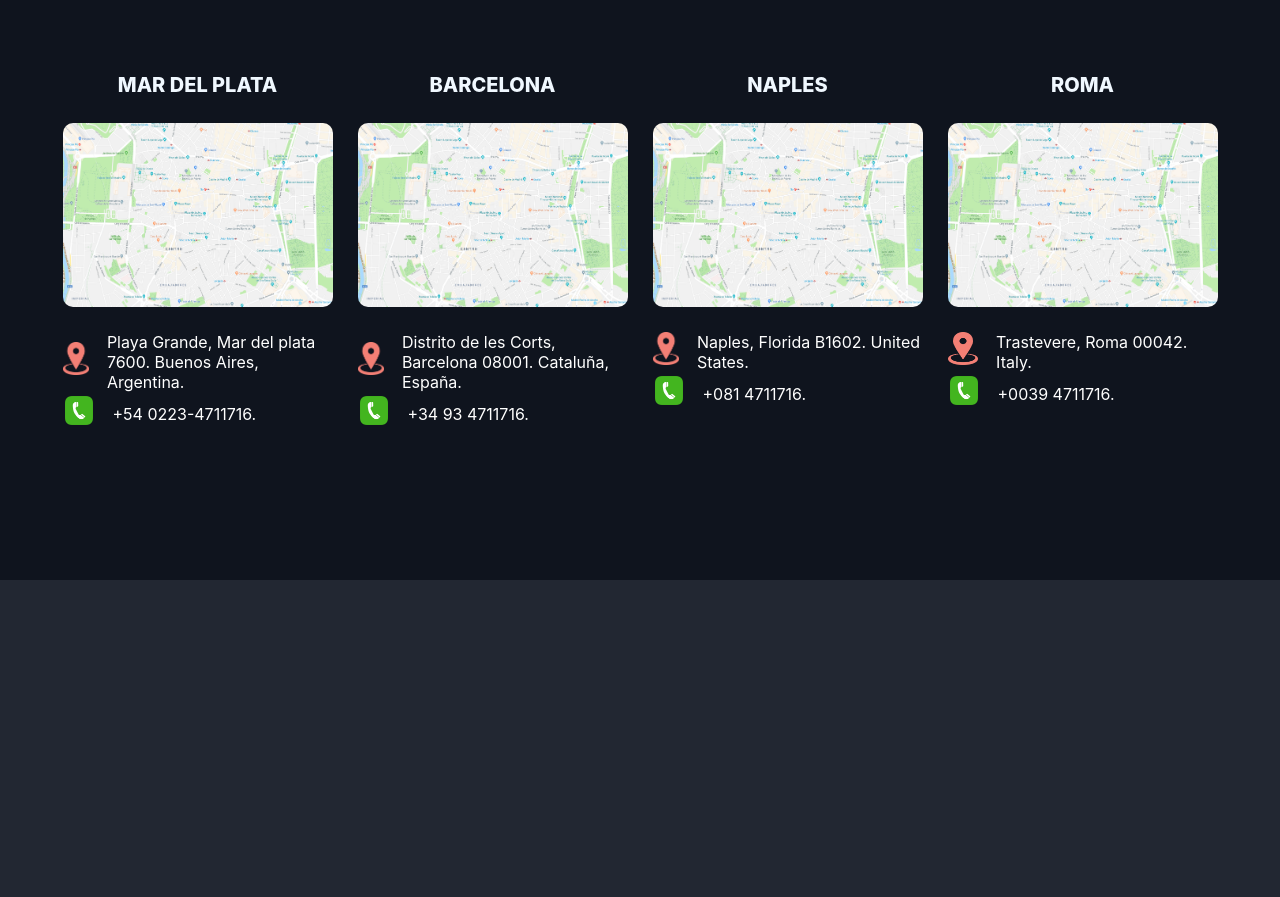
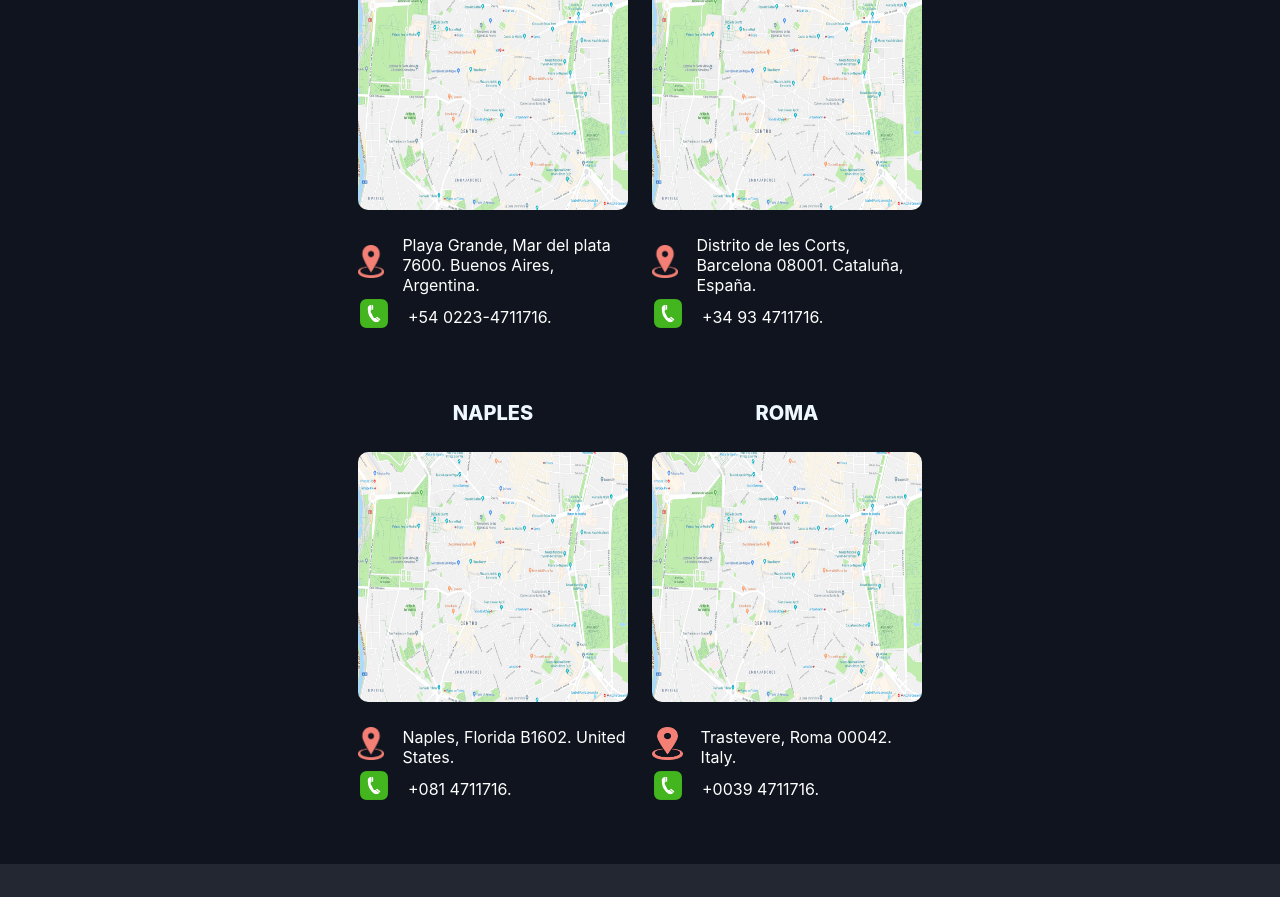
Before and after one commit to NicolasFranzese/msdesarmaderos, a React (Create React App) app: page / in a window 1280 px wide. Shown: the part 1900-2797 px from the top of the page. Built offline with nearby package versions, Linux system fonts and the light colour scheme.

Commit message:
fix: fixes

```diff
--- a/src/App.css
+++ b/src/App.css
@@ -119,15 +119,13 @@
   margin-left: 12px;
   margin-right: 12px;
   object-fit: contain;
-
 }
-
 
 
 .second-section {
   background: #0c0f16;
   display: flex;
-
+  min-height: auto;
 }
 
 .section-identity {
@@ -137,6 +135,7 @@
   display: flex;
   flex-direction: column;
   padding-top: 70px;
+  padding-bottom: 70px;
   border-radius: 16px;
 
 }
@@ -227,7 +226,7 @@
 
 .shops {
   display: flex;
-  justify-content: space-around;
+  justify-content: center;
   height: 100%;
   padding-top: 20px;
 }
@@ -243,6 +242,7 @@
   display: flex;
   flex-direction: column;
   width: 270px;
+  margin: 12px;
 
 }
 
@@ -256,7 +256,7 @@
 .maps {
 
   width: 100%;
-  height: 38%;
+  height: 250px;
   border-radius: 10px;
 }
 
--- a/src/App.js
+++ b/src/App.js
@@ -1,183 +1,194 @@
-import './App.css';
-import logo from '././images/logo.ico';
-import ford from './images/ford.png';
-import chevrolet from './images/chevrolet.png';
-import peugeot from './images/peugeot.png';
-import renault from './images/renault.png';
-import audi from './images/audi.png';
-import volkswagen from './images/volkswagen.png'
-import medalla from './images/medalla.png'
-import team from './images/team.png'
-import finanzas from './images/finanzas.png'
-import ubicacion from './images/ubicacion.png'
-import telefono from './images/telefono2.png'
-import maps from './images/maps.png'
-
+import "./App.css";
+import logo from "././images/logo.ico";
+import ford from "./images/ford.png";
+import chevrolet from "./images/chevrolet.png";
+import peugeot from "./images/peugeot.png";
+import renault from "./images/renault.png";
+import audi from "./images/audi.png";
+import volkswagen from "./images/volkswagen.png";
+import medalla from "./images/medalla.png";
+import team from "./images/team.png";
+import finanzas from "./images/finanzas.png";
+import ubicacion from "./images/ubicacion.png";
+import telefono from "./images/telefono2.png";
+import maps from "./images/maps.png";
 
 function App() {
   return (
     <div id="App">
-      <div className='section-container first-section'>
-
-        <div className='header'>
-          <img className='image' src={logo} />
+      <div className="section-container first-section">
+        <div className="header">
+          <img className="image" src={logo} />
         </div>
-        <div className='home-container'>
+        <div className="home-container">
           <div>
-            <div className='father-text-div'>
-              <h1 className='font'>MS Desarmaderos</h1>
+            <div className="father-text-div">
+              <h1 className="font">MS Desarmaderos</h1>
             </div>
 
-            <div className='slogan-div'>
-              <h2 className='slogan-font'>Es una empresa con grandes objetivos, la cual ha nacido de la fusión de un grupo de personas con mucha experiencia en el rubro, haciendo de la profesionalidad y un continuo afán de superación, los pilares fundamentales para llevar a cabo el cumplimiento de nuestros objetivos.</h2>
+            <div className="slogan-div">
+              <h2 className="slogan-font">
+                Es una empresa con grandes objetivos, la cual ha nacido de la
+                fusión de un grupo de personas con mucha experiencia en el
+                rubro, haciendo de la profesionalidad y un continuo afán de
+                superación, los pilares fundamentales para llevar a cabo el
+                cumplimiento de nuestros objetivos.
+              </h2>
             </div>
           </div>
           <div>
-            <div className='column-div'>
-
-            </div>
+            <div className="column-div"></div>
           </div>
         </div>
 
-        <div className='companies'>
-          <div className='son-companies' >
-            <h1 className='tittle-sponsors'>NUESTRAS MARCAS</h1>
-
+        <div className="companies">
+          <div className="son-companies">
+            <h1 className="tittle-sponsors">NUESTRAS MARCAS</h1>
           </div>
-          <div className='images-companies'>
-            <img className='sponsors' src={ford} />
-            <img className='sponsors' src={chevrolet} />
-            <img className='sponsors' src={peugeot} />
-            <img className='sponsors' src={renault} />
-            <img className='sponsors' src={audi} />
-            <img className='sponsors' src={volkswagen} />
-
+          <div className="images-companies">
+            <img className="sponsors" src={ford} />
+            <img className="sponsors" src={chevrolet} />
+            <img className="sponsors" src={peugeot} />
+            <img className="sponsors" src={renault} />
+            <img className="sponsors" src={audi} />
+            <img className="sponsors" src={volkswagen} />
           </div>
-        </div>
-
-
-      </div>
-
-      <div className='section-container second-section'>
-        <div className='section-identity'>
-          <div className='tittle-identity'>Why choose us?</div>
-
-          <div className='presentation'>
-            <div className='presentation2'>
-              <div className='description'>
-                <img className='logo-medal' src={medalla}></img>
-              </div>
-              <div className='medal-tittle'>
-                Wide range of brands
-              </div>
-              <div className='medal-description'>
-                We can help with your financing plan, we can offer some tips and tricks. Drive off with this dream car of yours regardless of your credit history.
-              </div>
-            </div>
-            <div className='presentation2'>
-              <div className='description'>
-                <img className='logo-medal' src={team}></img>
-              </div>
-              <div className='medal-tittle'>Trusted by our clients</div>
-              <div className='medal-description'>We can help with your financing plan, we can offer some tips and tricks. Drive off with this dream car of yours regardless of your credit history.</div>
-            </div>
-            <div className='presentation2'>
-              <div className='description'>
-                <img className='logo-medal' src={finanzas}></img>
-              </div>
-              <div className='medal-tittle'>Fast & easy financing</div>
-              <div className='medal-description'>We can help with your financing plan, we can offer some tips and tricks. Drive off with this dream car of yours regardless of your credit history.</div>
-            </div>
-
-          </div>
-
-
         </div>
       </div>
 
-      <div className='section-container third-section'>
-        <div className='principal-shops'>
-          <div className='tittle-shops'>Nuestras Sucursales</div>
-          <div className='shops'>
-            <div className='individual-shops'>
-              <div className='city-shops'>
-                <h4 className='subtitle-shops'>MAR DEL PLATA</h4>
+      <div className="section-container second-section">
+        <div className="section-identity">
+          <div className="tittle-identity">Why choose us?</div>
+
+          <div className="presentation">
+            <div className="presentation2">
+              <div className="description">
+                <img className="logo-medal" src={medalla}></img>
               </div>
-              <div className='maps'>
-                <img className='maps-image' src={maps}>
-                </img>
-              </div>
-              <div className='data-maps'>
-                <div className='sub-maps'>
-                  <img className='location' src={ubicacion}></img>
-                  <span className='text-location'>Playa Grande, Mar del plata 7600. Buenos Aires, Argentina.</span>
-                </div>
-                <div className='sub-maps'><img className='location' src={telefono}></img>
-                  <span className='text-location'>+54 0223-4711716.</span></div>
-
+              <div className="medal-tittle">Wide range of brands</div>
+              <div className="medal-description">
+                We can help with your financing plan, we can offer some tips and
+                tricks. Drive off with this dream car of yours regardless of
+                your credit history.
               </div>
             </div>
-            <div className='individual-shops'>
-              <div className='city-shops'>
-                <h4 className='subtitle-shops'>BARCELONA</h4>
+            <div className="presentation2">
+              <div className="description">
+                <img className="logo-medal" src={team}></img>
               </div>
-              <div className='maps'>
-                <img className='maps-image' src={maps}>
-                </img>
-              </div>
-              <div className='data-maps'>
-                <div className='sub-maps'>
-                  <img className='location' src={ubicacion}></img>
-                  <span className='text-location'>Distrito de les Corts, Barcelona 08001. Cataluña, España.</span>
-                </div>
-                <div className='sub-maps'><img className='location' src={telefono}></img>
-                  <span className='text-location'>+34 93 4711716.</span></div>
-
+              <div className="medal-tittle">Trusted by our clients</div>
+              <div className="medal-description">
+                We can help with your financing plan, we can offer some tips and
+                tricks. Drive off with this dream car of yours regardless of
+                your credit history.
               </div>
             </div>
-            <div className='individual-shops'>
-              <div className='city-shops'>
-                <h4 className='subtitle-shops'>NAPLES</h4>
+            <div className="presentation2">
+              <div className="description">
+                <img className="logo-medal" src={finanzas}></img>
               </div>
-              <div className='maps'>
-                <img className='maps-image' src={maps}>
-                </img>
-              </div>
-              <div className='data-maps'>
-                <div className='sub-maps'>
-                  <img className='location' src={ubicacion}></img>
-                  <span className='text-location'>Naples, Florida B1602. United States.</span>
-                </div>
-                <div className='sub-maps'><img className='location' src={telefono}></img>
-                  <span className='text-location'>+081 4711716.</span></div>
-
-              </div>
-            </div>
-            <div className='individual-shops'>
-              <div className='city-shops'>
-                <h4 className='subtitle-shops'>ROMA</h4>
-              </div>
-              <div className='maps'>
-                <img className='maps-image' src={maps}>
-                </img>
-              </div>
-              <div className='data-maps'>
-                <div className='sub-maps'>
-                  <img className='location' src={ubicacion}></img>
-                  <span className='text-location'>Trastevere, Roma 00042. Italy.</span>
-                </div>
-                <div className='sub-maps'><img className='location' src={telefono}></img>
-                  <span className='text-location'>+0039 4711716.</span></div>
-
+              <div className="medal-tittle">Fast & easy financing</div>
+              <div className="medal-description">
+                We can help with your financing plan, we can offer some tips and
+                tricks. Drive off with this dream car of yours regardless of
+                your credit history.
               </div>
             </div>
           </div>
         </div>
       </div>
 
-      <div className='section-container fourth-section'>
+      <div className="section-container third-section">
+        <div className="principal-shops">
+          <div className="tittle-shops">Nuestras Sucursales</div>
+          <div className="shops">
+            <div className="individual-shops">
+              <div className="city-shops">
+                <h4 className="subtitle-shops">MAR DEL PLATA</h4>
+              </div>
+              <div className="maps">
+                <img className="maps-image" src={maps}></img>
+              </div>
+              <div className="data-maps">
+                <div className="sub-maps">
+                  <img className="location" src={ubicacion}></img>
+                  <span className="text-location">
+                    Playa Grande, Mar del plata 7600. Buenos Aires, Argentina.
+                  </span>
+                </div>
+                <div className="sub-maps">
+                  <img className="location" src={telefono}></img>
+                  <span className="text-location">+54 0223-4711716.</span>
+                </div>
+              </div>
+            </div>
+            <div className="individual-shops">
+              <div className="city-shops">
+                <h4 className="subtitle-shops">BARCELONA</h4>
+              </div>
+              <div className="maps">
+                <img className="maps-image" src={maps}></img>
+              </div>
+              <div className="data-maps">
+                <div className="sub-maps">
+                  <img className="location" src={ubicacion}></img>
+                  <span className="text-location">
+                    Distrito de les Corts, Barcelona 08001. Cataluña, España.
+                  </span>
+                </div>
+                <div className="sub-maps">
+                  <img className="location" src={telefono}></img>
+                  <span className="text-location">+34 93 4711716.</span>
+                </div>
+              </div>
+            </div>
+          </div>
+          <div className="shops">
+            <div className="individual-shops">
+              <div className="city-shops">
+                <h4 className="subtitle-shops">NAPLES</h4>
+              </div>
+              <div className="maps">
+                <img className="maps-image" src={maps}></img>
+              </div>
+              <div className="data-maps">
+                <div className="sub-maps">
+                  <img className="location" src={ubicacion}></img>
+                  <span className="text-location">
+                    Naples, Florida B1602. United States.
+                  </span>
+                </div>
+                <div className="sub-maps">
+                  <img className="location" src={telefono}></img>
+                  <span className="text-location">+081 4711716.</span>
+                </div>
+              </div>
+            </div>
+            <div className="individual-shops">
+              <div className="city-shops">
+                <h4 className="subtitle-shops">ROMA</h4>
+              </div>
+              <div className="maps">
+                <img className="maps-image" src={maps}></img>
+              </div>
+              <div className="data-maps">
+                <div className="sub-maps">
+                  <img className="location" src={ubicacion}></img>
+                  <span className="text-location">
+                    Trastevere, Roma 00042. Italy.
+                  </span>
+                </div>
+                <div className="sub-maps">
+                  <img className="location" src={telefono}></img>
+                  <span className="text-location">+0039 4711716.</span>
+                </div>
+              </div>
+            </div>
+          </div>
+        </div>
+      </div>
 
-      </div>
+      <div className="section-container fourth-section"></div>
     </div>
   );
 }
```
